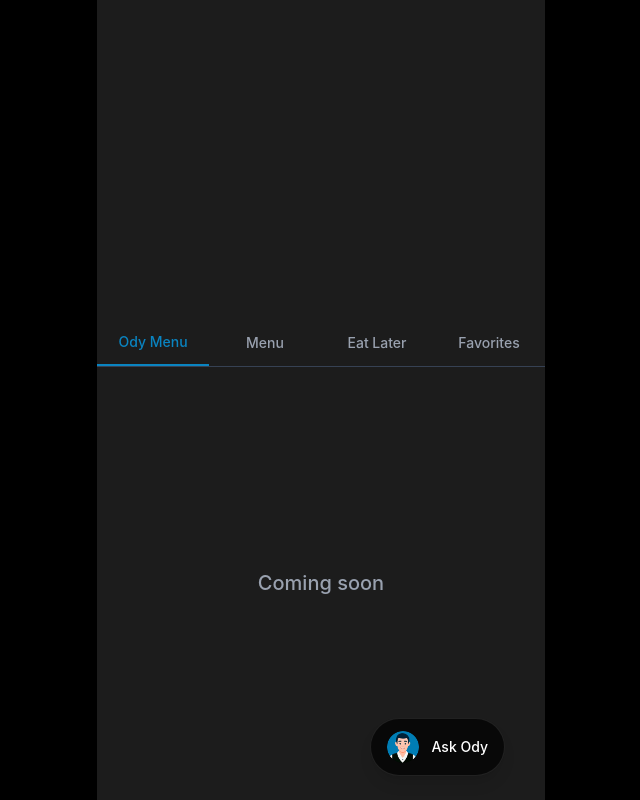
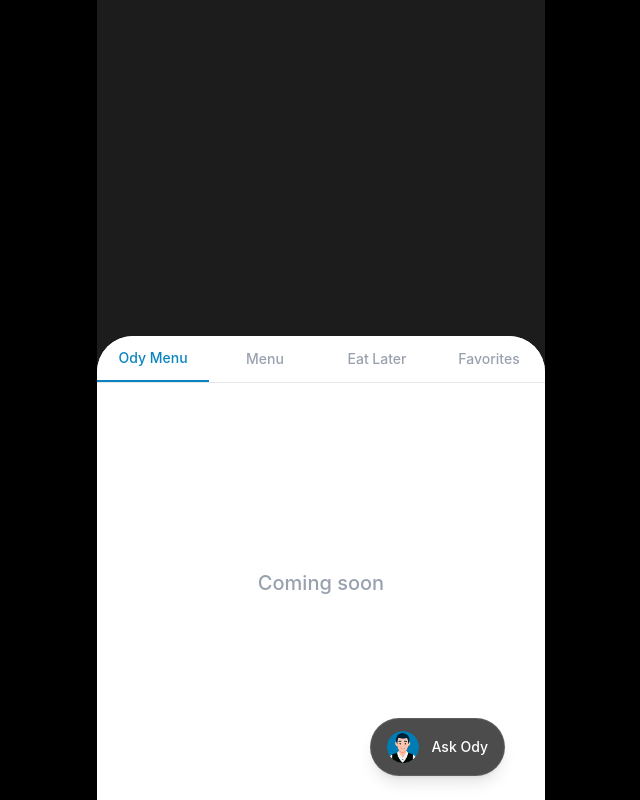
Before and after one commit to harsithrvp-fceoofamnc/odycard2, a Next.js app: page /hotel/1 in a window 1280 px wide. Shown: the top 800 px of the page, without its empty margins (319-959 px from the left). Built offline with nearby package versions, Linux system fonts and the light colour scheme.

Commit message:
Public hotel default page + UI fixes

```diff
--- a/app/hotel/[restaurantId]/page.tsx
+++ b/app/hotel/[restaurantId]/page.tsx
@@ -1,19 +1,21 @@
 "use client";
 
 import { useEffect, useRef, useState } from "react";
+import { motion } from "framer-motion";
 
 const tabs = ["Ody Menu", "Menu", "Eat Later", "Favorites"];
 
 export default function HotelHomePage() {
   const [activeTab, setActiveTab] = useState(0);
   const [logo, setLogo] = useState("");
+  const [cover, setCover] = useState("");
   const containerRef = useRef<HTMLDivElement>(null);
 
   useEffect(() => {
     setLogo(localStorage.getItem("restaurantLogo") || "");
+    setCover(localStorage.getItem("restaurantCover") || "");
   }, []);
 
-  // Update active tab while swiping
   const handleScroll = () => {
     if (!containerRef.current) return;
     const { scrollLeft, clientWidth } = containerRef.current;
@@ -21,7 +23,6 @@ export default function HotelHomePage() {
     setActiveTab(index);
   };
 
-  // Jump to tab when clicking tab button
   const goToTab = (index: number) => {
     if (!containerRef.current) return;
     containerRef.current.scrollTo({
@@ -33,27 +34,46 @@ export default function HotelHomePage() {
 
   return (
     <div className="min-h-screen bg-black flex justify-center">
-      {/* 📱 PHONE FRAME */}
-      <div className="relative w-full max-w-md min-h-screen bg-[#1c1c1c] overflow-hidden">
+      <div className="relative w-full max-w-md min-h-screen overflow-hidden bg-[#1c1c1c]">
 
-        {/* 🔥 TOP LOGO — FIXED */}
-        <div className="fixed top-0 left-1/2 -translate-x-1/2 w-full max-w-md h-[40vh] flex items-center justify-center z-20 bg-[#1c1c1c]">
+        {/* 🔥 COVER + LOGO */}
+        <div className="fixed top-0 left-1/2 -translate-x-1/2 w-full max-w-md h-[50vh] z-10 overflow-hidden">
+          {cover ? (
+            <>
+              <img src={cover} className="w-full h-full object-cover" />
+              <div className="absolute inset-0 bg-black/30" />
+            </>
+          ) : (
+            <div className="w-full h-full bg-[#1c1c1c]" />
+          )}
+
+          <div className="absolute inset-0 flex items-center justify-center -translate-y-6">
             {logo && (
-            <div className="w-44 h-44 rounded-full overflow-hidden shadow-xl">
-              <img
-                src={logo}
-                alt="Restaurant Logo"
-                className="w-full h-full object-cover"
-              />
+              <div className="w-44 h-44 rounded-full overflow-hidden shadow-[0_35px_70px_rgba(0,0,0,0.85)]">
+                <img src={logo} className="w-full h-full object-cover" />
               </div>
             )}
           </div>
+        </div>
 
-        {/* SPACE FOR LOGO */}
-        <div className="h-[40vh]" />
+        <div className="h-[47vh]" />
 
-        {/* 🔥 TAB BAR — FIXED */}
-        <div className="sticky top-[40vh] z-20 bg-[#1c1c1c] border-b border-gray-700">
+        {/* 🔥 WHITE LAYER */}
+        <motion.div
+          className="
+            relative z-20
+            bg-white
+            rounded-t-[36px]
+            min-h-screen
+            -mt-10
+            overflow-hidden
+          "
+          initial={{ y: 140, opacity: 0 }}
+          animate={{ y: 0, opacity: 1 }}
+          transition={{ duration: 1.6, ease: "easeOut" }}
+        >
+          {/* 🔥 TAB BAR */}
+          <div className="sticky top-0 bg-white z-20 border-b border-gray-200">
             <div className="flex">
               {tabs.map((tab, index) => (
                 <button
@@ -71,13 +91,13 @@ export default function HotelHomePage() {
             </div>
           </div>
 
-        {/* 🔥 HORIZONTAL SWIPE AREA */}
+          {/* 🔥 SWIPE AREA */}
           <div
             ref={containerRef}
             onScroll={handleScroll}
             className="
               flex w-full
-            h-[calc(100vh-40vh-48px)]
+              h-[calc(100vh-50vh)]
               overflow-x-auto
               overflow-y-hidden
               snap-x snap-mandatory
@@ -89,86 +109,54 @@ export default function HotelHomePage() {
               scrollSnapType: "x mandatory",
             }}
           >
-          {/* ================= ODY MENU ================= */}
-          <div className="min-w-full h-full snap-center overflow-y-auto flex items-center justify-center">
-            <p className="text-gray-400 text-xl font-medium">
-              Coming soon
-            </p>
+            <div className="min-w-full h-full snap-center flex items-center justify-center">
+              <p className="text-gray-400 text-xl font-medium">Coming soon</p>
             </div>
 
-          {/* ================= MENU ================= */}
-          <div className="min-w-full h-full snap-center overflow-y-auto flex items-center justify-center">
-            <p className="text-gray-400 text-xl font-medium">
-              Coming soon
-            </p>
+            <div className="min-w-full h-full snap-center flex items-center justify-center">
+              <p className="text-gray-400 text-xl font-medium">Coming soon</p>
             </div>
 
-          {/* ================= EAT LATER ================= */}
-          <div className="min-w-full h-full snap-center overflow-y-auto flex flex-col items-center justify-center px-6">
-
-            {/* 🔥 WHITE USER ICON */}
-            <img
-              src="/User.png"
-              className="w-20 h-20 mb-6 opacity-90 invert"
-            />
-
-            <p className="text-gray-400 mb-6 text-center">
+            <div className="min-w-full h-full snap-center flex flex-col items-center justify-center px-6">
+              <img src="/User.png" className="w-20 h-20 mb-6 opacity-90" />
+              <p className="text-gray-500 mb-6 text-center">
                 Sign in or log in to use Eat Later
               </p>
-
               <div className="flex gap-4">
                 <button className="px-6 py-3 rounded-full bg-[#0A84C1] text-white font-semibold">
                   Sign In
                 </button>
-
-              <button className="px-6 py-3 rounded-full bg-white text-[#0A84C1] font-semibold">
+                <button className="px-6 py-3 rounded-full bg-white border border-[#0A84C1] text-[#0A84C1] font-semibold">
                   Log In
                 </button>
               </div>
             </div>
 
-          {/* ================= FAVORITES ================= */}
-          <div className="min-w-full h-full snap-center overflow-y-auto flex flex-col items-center justify-center px-6">
-
-            {/* 🔥 WHITE USER ICON */}
-            <img
-              src="/User.png"
-              className="w-20 h-20 mb-6 opacity-90 invert"
-            />
-
-            <p className="text-gray-400 mb-6 text-center">
+            <div className="min-w-full h-full snap-center flex flex-col items-center justify-center px-6">
+              <img src="/User.png" className="w-20 h-20 mb-6 opacity-90" />
+              <p className="text-gray-500 mb-6 text-center">
                 Sign in or log in to save favorites
               </p>
-
               <div className="flex gap-4">
                 <button className="px-6 py-3 rounded-full bg-[#0A84C1] text-white font-semibold">
                   Sign In
                 </button>
-
-              <button className="px-6 py-3 rounded-full bg-white text-[#0A84C1] font-semibold">
+                <button className="px-6 py-3 rounded-full bg-white border border-[#0A84C1] text-[#0A84C1] font-semibold">
                   Log In
                 </button>
               </div>
             </div>
-
           </div>
 
-        {/* 🔥 ASK ODY — ALWAYS FLOATING */}
+          {/* 🔥 WHITE HOME INDICATOR MASK (THIS FIXES YOUR ISSUE) */}
+          <div className="absolute bottom-3 left-1/2 -translate-x-1/2 w-32 h-[6px] rounded-full bg-white opacity-90" />
+
+        </motion.div>
+
+        {/* 🔥 ASK ODY */}
         <div className="fixed bottom-6 right-[calc(50%-200px+16px)] z-50">
-          <button
-            className="
-              flex items-center gap-3
-              bg-black/70 backdrop-blur-md
-              text-white
-              px-4 py-3 rounded-full
-              shadow-lg border border-white/10
-            "
-          >
-            <img
-              src="/ody-face.png"
-              alt="Ask Ody"
-              className="w-8 h-8 rounded-full"
-            />
+          <button className="flex items-center gap-3 bg-black/70 backdrop-blur-md text-white px-4 py-3 rounded-full shadow-lg border border-white/10">
+            <img src="/ody-face.png" className="w-8 h-8 rounded-full" />
             <span className="text-sm font-medium">Ask Ody</span>
           </button>
         </div>
```
Lines whose indentation alone changed are shown as unchanged.
